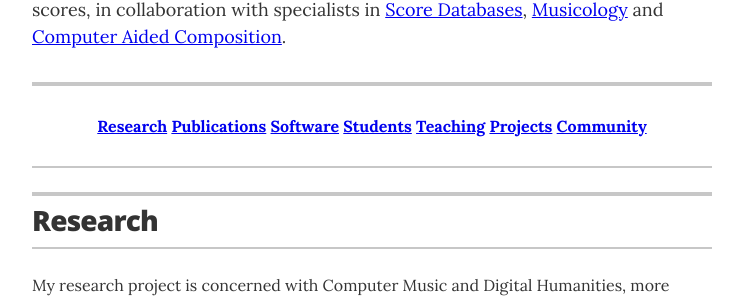
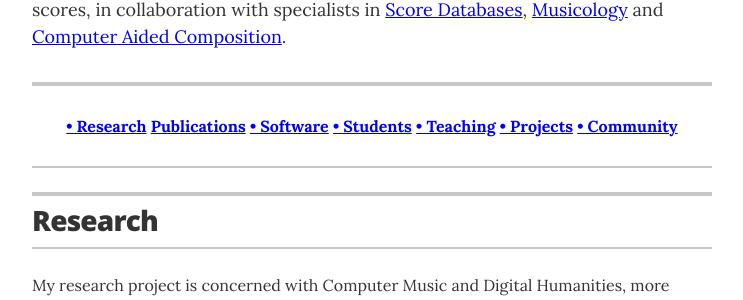
Before and after one commit to florento/florent-jacquemard.github.io, a Jekyll site: the page built from index.html, in a window 1280 px wide and 900 px high. Shown: the part 370-670 px from the top of the window, without its empty margins (268-1011 px from the left). Built offline with Jekyll 4.4.1, drawn with Linux system fonts in a browser that asks for light colours; some of the changed lines change nothing that is shown.

Commit message:
title bar

```diff
--- a/_layouts/resume.html
+++ b/_layouts/resume.html
@@ -49,15 +49,15 @@
         <div class="title-bar no-print" style="text-align:center">
         <h4>
             {% if site.resume_section_experience %}<a href="#experience">Experience</a>{% endif %}
-            {% if site.resume_section_education %}<a href="#education"> - Education</a>{% endif %}
-            {% if site.resume_section_research %}<a href="#research"> Research</a>{% endif %}
+            {% if site.resume_section_education %}<a href="#education"> &bull; Education</a>{% endif %}
+            {% if site.resume_section_research %}<a href="#research"> &bull; Research</a>{% endif %}
             {% if site.resume_section_publications %}<a href="#publications"> Publications</a>{% endif %}
-            {% if site.resume_section_software %}<a href="#software"> Software</a>{% endif %}
-            {% if site.resume_section_students %}<a href="#students"> Students</a>{% endif %}
-            {% if site.resume_section_teaching %}<a href="#teaching"> Teaching</a>{% endif %}
-            {% if site.resume_section_projects %}<a href="#projects"> Projects</a>{% endif %}
-            {% if site.resume_section_community %}<a href="#ommunity"> Community</a>{% endif %}
-            {% if site.resume_section_links %}<a href="#links"> Links</a>{% endif %}
+            {% if site.resume_section_software %}<a href="#software"> &bull; Software</a>{% endif %}
+            {% if site.resume_section_students %}<a href="#students"> &bull; Students</a>{% endif %}
+            {% if site.resume_section_teaching %}<a href="#teaching"> &bull; Teaching</a>{% endif %}
+            {% if site.resume_section_projects %}<a href="#projects"> &bull; Projects</a>{% endif %}
+            {% if site.resume_section_community %}<a href="#ommunity"> &bull; Community</a>{% endif %}
+            {% if site.resume_section_links %}<a href="#links"> &bull; Links</a>{% endif %}
         </h4>
         </div>
 
```
